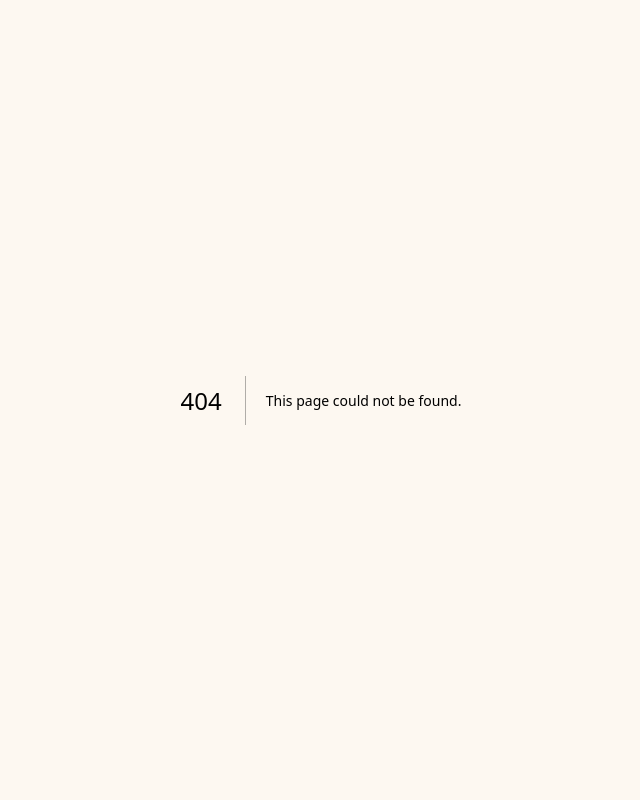
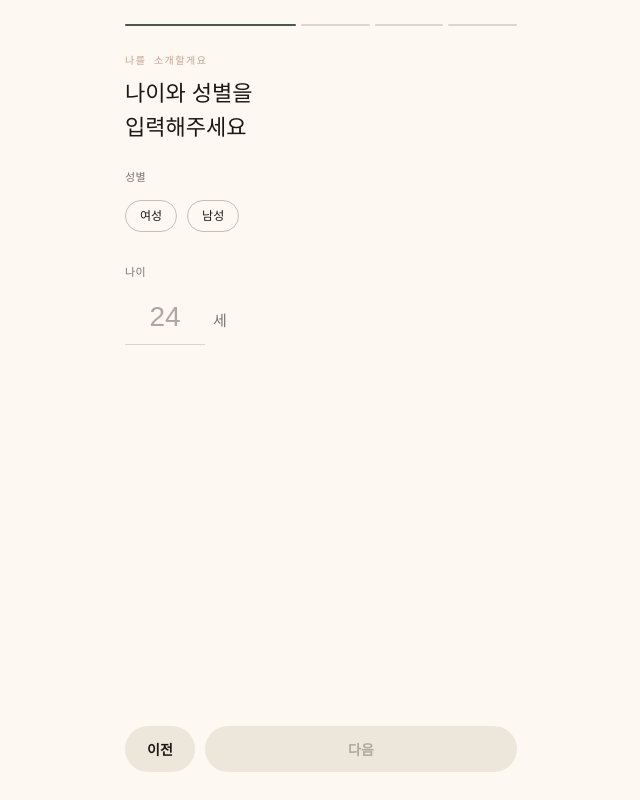
Before and after one commit to HyangDam/Front-End, a Next.js app: page /onboarding/step-1 in a window 1280 px wide. Before the commit this address had no page. Shown: the whole page, without its empty margins (319-959 px from the left). Built offline with nearby package versions, Linux system fonts and the light colour scheme.

Commit message:
feat: 온보딩 1단계(성별·나이) 구현

```diff
--- /dev/null
+++ b/src/app/onboarding/step-1/page.tsx
@@ -0,0 +1,59 @@
+"use client";
+
+import { useRouter } from "next/navigation";
+
+import Chip from "@/components/common/chip";
+
+import OnboardShell from "../_common/_components/OnboardShell";
+import { useOnboardingStore } from "../_common/_hooks/useOnboardingStore";
+
+const GENDER_OPTIONS = ["여성", "남성"];
+
+export default function OnboardStep1Page() {
+  const router = useRouter();
+  const { gender, age, setGender, setAge } = useOnboardingStore();
+
+  const handleNext = () => {
+    router.push("/onboarding/step-2");
+  };
+
+  return (
+    <OnboardShell
+      step={0}
+      total={4}
+      eyebrow="나를 소개할게요"
+      title={"나이와 성별을\n입력해주세요"}
+      backHref="/login"
+      onNext={handleNext}
+      nextDisabled={!gender || !age}
+    >
+      <div className="mb-8">
+        <p className="mb-3.5 font-sans text-[11px] tracking-[0.5px] text-muted">성별</p>
+        <div className="flex gap-2.5">
+          {GENDER_OPTIONS.map((option) => (
+            <Chip
+              key={option}
+              label={option}
+              selected={gender === option}
+              onClick={() => setGender(option)}
+            />
+          ))}
+        </div>
+      </div>
+
+      <div>
+        <p className="mb-2.5 font-sans text-[11px] tracking-[0.5px] text-muted">나이</p>
+        <div className="flex items-baseline gap-2">
+          <input
+            type="number"
+            value={age}
+            onChange={(e) => setAge(e.target.value)}
+            placeholder="24"
+            className="w-20 border-0 border-b-[1.5px] border-border bg-transparent py-1.5 text-center font-serif text-[28px] text-charcoal outline-none"
+          />
+          <span className="font-sans text-[15px] text-muted">세</span>
+        </div>
+      </div>
+    </OnboardShell>
+  );
+}
```
